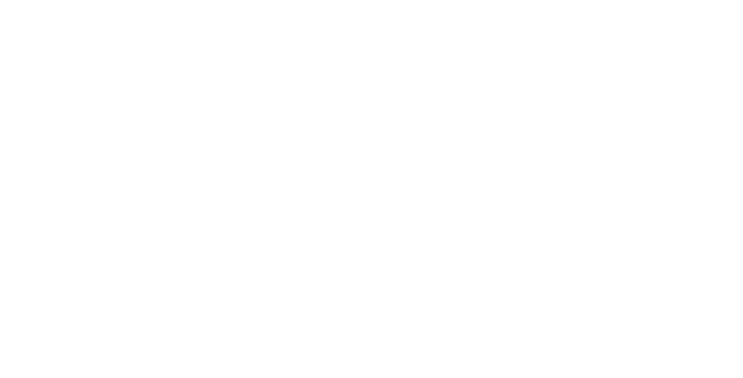
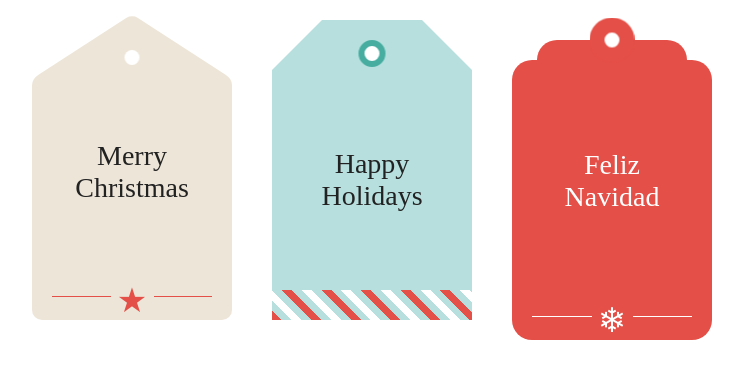
Before and after one commit to Twig-the-code/code-and-coffee, a React (Create React App) app: page /1 in a window 1280 px wide. Shown: the top 378 px of the page, without its empty margins (268-1011 px from the left). Built offline with nearby package versions, Linux system fonts and the light colour scheme.

Commit message:
Tähtikin on korjattu

```diff
--- a/src/components/ChristmasCard.js
+++ b/src/components/ChristmasCard.js
@@ -1,8 +1,9 @@
 import React, { Component } from 'react';
 import './ChristmasCard.css';
 class App extends Component {
-
+  //https://codepen.io/laurenashpole/pen/zoMyQj
   render() {
+      console.log(this.props)
     return (
         <div class="tags">
 
@@ -13,7 +14,7 @@
                     <div class="tag-1-top"></div>
                     <div class="tag-text tag-1-text">
                         Merry<br />Christmas
-                        <div class="rule-shape rule-red">&starf;</div>
+                        <div class="rule-shape rule-red">&#9733;</div>
                     </div>
                 </div>
 
@@ -21,7 +22,7 @@
                     <div class="tag-1-top"></div>
                     <div class="tag-text tag-1-text">
                         And a happy New Year
-                        <div class="rule-shape">&starf;</div>
+                        <div class="rule-shape">&#9733;</div>
                     </div>
                 </div>
 
@@ -60,7 +61,7 @@
 
                 <div class="tag-side tag-3-side is-back">
                     <div class="tag-text tag-3-text">
-                        Prospero Año Nuevo
+                        {`Terveisin ${this.props.match.params.name}`}
                         <div class="rule-shape">&#10052;</div>
                     </div>
                 </div>
--- a/src/routes/index.js
+++ b/src/routes/index.js
@@ -8,5 +8,5 @@
 
 export default <Switch>
   <Route exact path="/" component={App} />
-  <Route exact path="/anna" component={ChristmasCard} />
+  <Route exact path="/:name" component={ChristmasCard} />
 </Switch>
```
